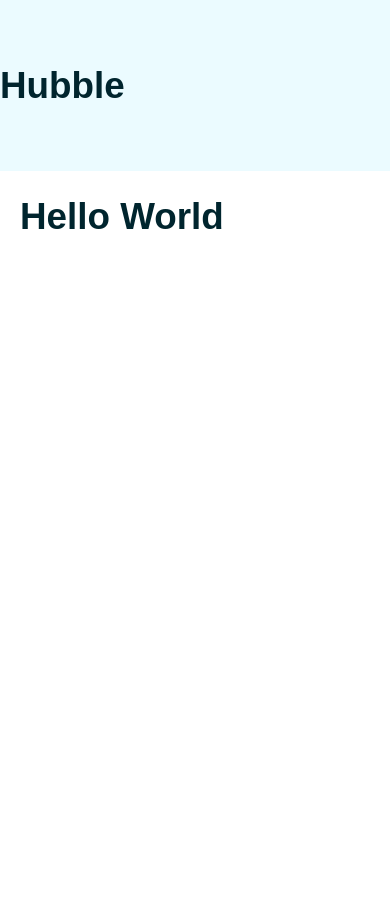
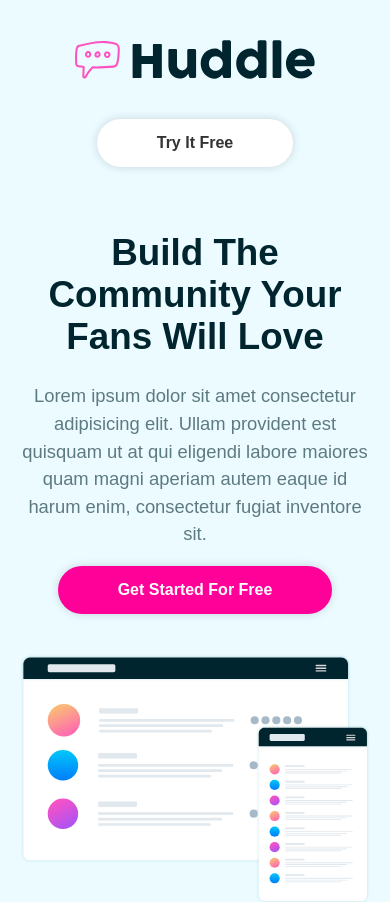
Before and after one commit to yws1502/styled-component-tutorial, a React (Create React App) app: page / in a window 390 px wide. Shown: the top 902 px of the page. Before the commit the page ends 844 px from the top, so only its background shows below. Built offline with nearby package versions, Linux system fonts and the light colour scheme.

Commit message:
📱 media query mobile 적용 at header

```diff
--- a/src/App.js
+++ b/src/App.js
@@ -9,6 +9,7 @@
     body: "#fff",
     footer: "#003333",
   },
+  mobile: "768px",
 }
 
 function App() {
--- a/src/components/Header.js
+++ b/src/components/Header.js
@@ -1,9 +1,35 @@
-import { StyledHeader } from "./styles/Headers.styled"
+import { StyledHeader, Nav, Logo, Image } from "./styles/Headers.styled"
+import { Button } from "./styles/Button.styled"
+import { Container } from "./styles/Container.styled"
+import { Flex } from "./styles/Flex.styled"
 
 export default function Header() {
   return (
     <StyledHeader>
-      <h1>Hubble</h1>
+      <Container>
+        <Nav>
+          <Logo src="/images/logo.svg" alt="" />
+          <Button>Try It Free</Button>
+        </Nav>
+
+        <Flex>
+          <div>
+            <h1>Build The Community Your Fans Will Love</h1>
+            <p>
+              Lorem ipsum dolor sit amet consectetur adipisicing elit. Ullam
+              provident est quisquam ut at qui eligendi labore maiores quam
+              magni aperiam autem eaque id harum enim, consectetur fugiat
+              inventore sit.
+            </p>
+
+            <Button bg="#FF0099" color="#fff">
+              Get Started For Free
+            </Button>
+          </div>
+
+          <Image src="/images/illustration-mockups.svg" alt="" />
+        </Flex>
+      </Container>
     </StyledHeader>
-  )
+  );
 }
--- a/src/components/styles/Flex.styled.js
+++ b/src/components/styles/Flex.styled.js
@@ -8,4 +8,9 @@
   & > ul {
     flex: 1;
   }
-`
+
+  @media (max-width: ${({ theme }) => theme.mobile}) {
+    flex-direction: column;
+    text-align: center;
+  }
+`;
--- a/src/components/styles/Headers.styled.js
+++ b/src/components/styles/Headers.styled.js
@@ -10,11 +10,23 @@
   align-items: center;
   justify-content: space-between;
   margin-bottom: 40px;
+
+  @media (max-width: ${({theme}) => theme.mobile}) {
+    flex-direction: column;
+  }
 `
 
-export const Logo = styled.img``
+export const Logo = styled.img`
+  @media (max-width: ${({ theme }) => theme.mobile}) {
+    margin-bottom: 40px;
+  }
+`;
 
 export const Image = styled.img`
   width: 375px;
   margin-left: 40px;
-`
+
+  @media (max-width: ${({ theme }) => theme.mobile}) {
+    margin: 40px 0 30px;
+  }
+`;
```
